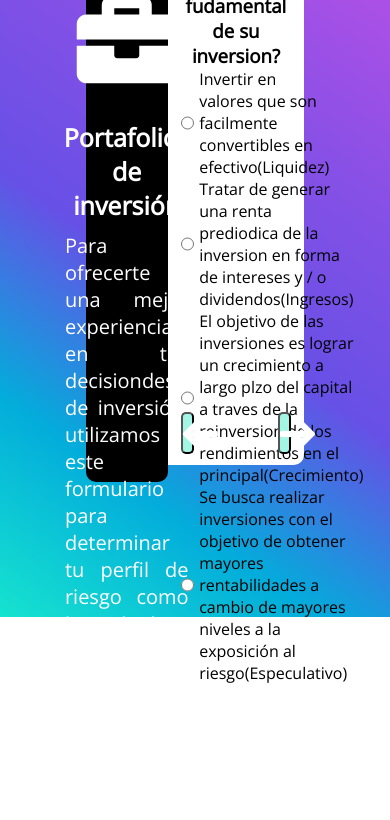
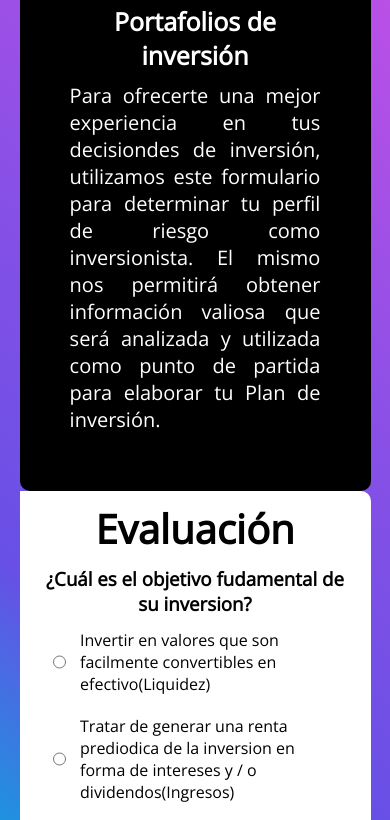
Before and after one commit to Jose1De2Jesus3Andrade4Santiago/Formulario_Finanzas, a plain HTML site: page index.html in a window 390 px wide. Shown: the part 227-1047 px from the top of the page. Drawn offline with nearby package versions, Linux system fonts and the light colour scheme.

Commit message:
Add files via upload

```diff
--- a/css/formulario.css
+++ b/css/formulario.css
@@ -40,6 +40,7 @@ h2{
 .opcion{
     display: flex;
 }
+
 input{
     margin-right: 5%;
 }
--- a/css/styles.css
+++ b/css/styles.css
@@ -42,3 +42,35 @@ body{
     background-color: white;
     position: relative;
 }
+
+@media only screen and (max-width: 600px){
+    body{
+        height: 1500px;
+    }
+    .Formulario{
+        flex-direction: column;
+        width: 90vw;
+        height: 95%;
+        top: 5px;
+    }
+    .preguntaMultiple{
+        top: 10px;
+    }
+    .Presentacion{
+        width: 100%;
+        height: 50%;
+    }
+    .formulario{
+        width: 100%;
+        height: 50%;
+    }
+
+    .pregunta{
+        margin-top: 20px;
+    }
+    .botones{
+        margin-bottom: 0;
+    }
+
+
+}
```
Also changed, not shown: css/Instrucciones.css (line endings or trailing spaces).
